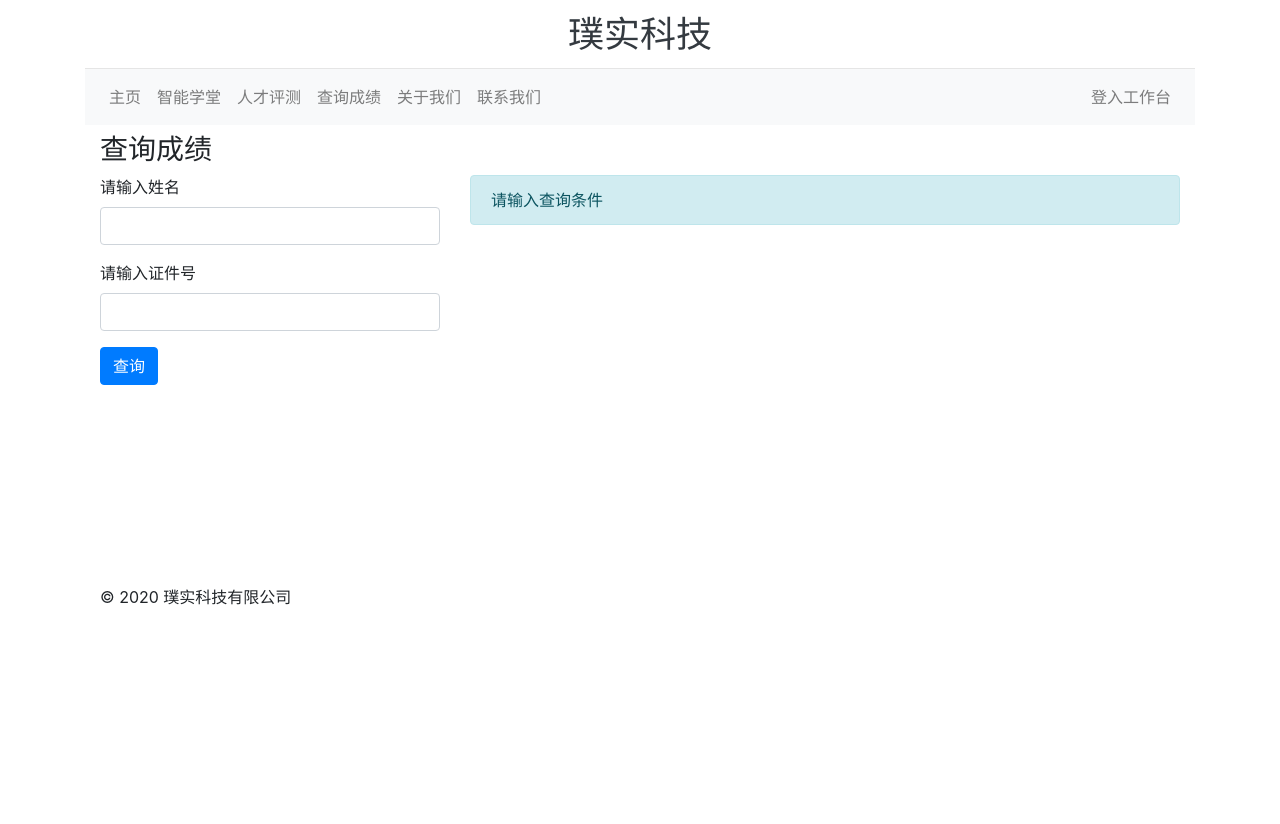
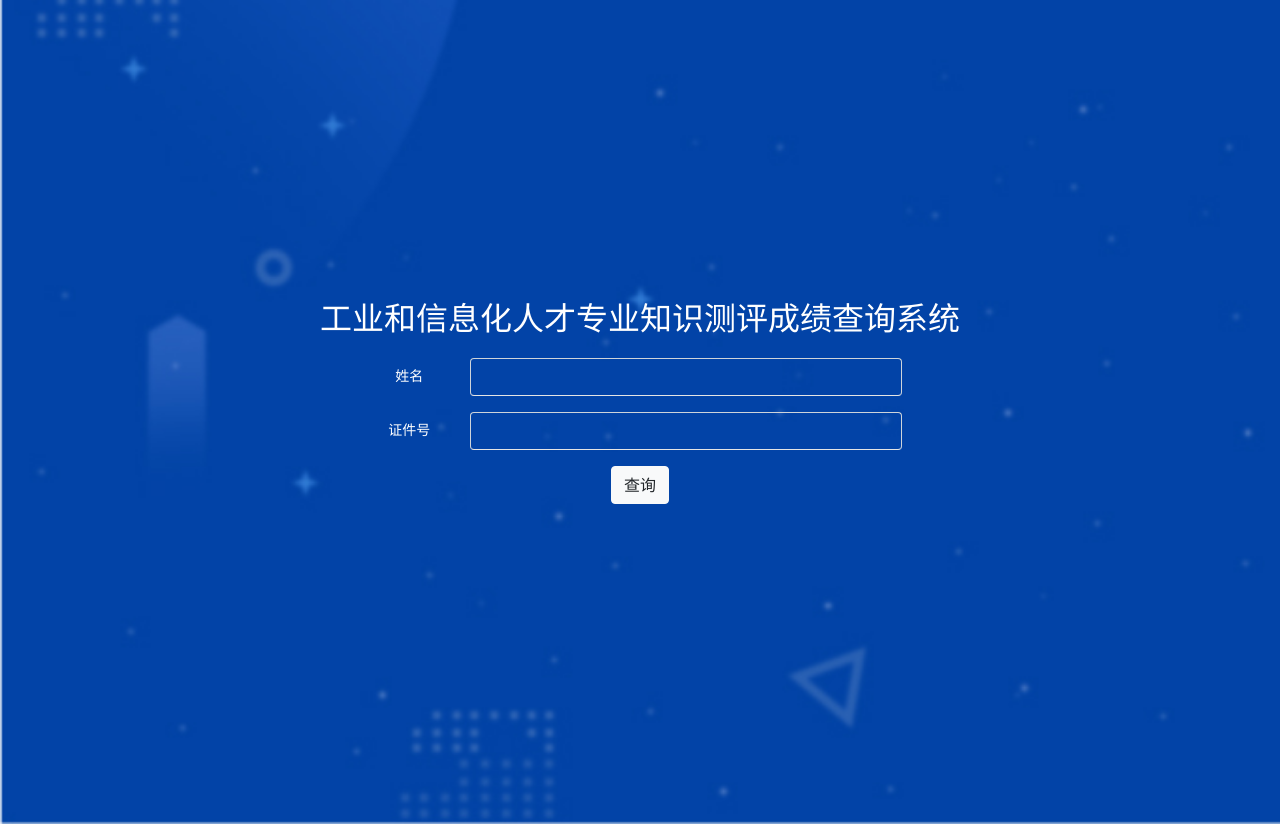
Before and after one commit to hejun0524/weixunborui, a Django app: template templates/home/grades.html in a window 1280 px wide. Before the commit the page ends 605 px from the top, so only its background shows below. Run offline with Django 3.2, Linux system fonts and the light colour scheme; the template is opened without the code that fills it, so the values that code supplies are empty; some libraries are stand-ins or nearby versions.

Commit message:
front page

```diff
--- a/exam/urls.py
+++ b/exam/urls.py
@@ -15,6 +15,7 @@ urlpatterns = [
     path('grades/', views.grades, name='grades'),
     path('grades/get-sample', views.grades_sample, name='grades_sample'),
     # AJAX urls
+    path('check_grades/', views.check_grades),
     path('change_category/<int:category_id>/', views.change_category),
     path('change_subject/<int:category_id>/<int:subject_id>/', views.change_subject),
     path('change_code_category/<int:category_id>/', views.change_code_category),
--- a/home/urls.py
+++ b/home/urls.py
@@ -13,4 +13,5 @@ urlpatterns = [
     path('logout/', views.logout, name='logout'),
     path('dashboard/', views.dashboard, name='dashboard'),
     path('grades/', views.grades, name='grades'),
+    path('query-grades/', views.query_grades),
 ]
--- /dev/null
+++ b/static/css/grades.css
@@ -0,0 +1,23 @@
+body {
+  background-image: url("/static/img/bg_grades.jpeg");
+  background-color: #cccccc;
+  background-size: cover;
+}
+
+div.box {
+  margin-top: 200px;
+  margin-bottom: 200px;
+  padding: 100px 100px;
+}
+
+form.box-form {
+  margin: 20px;
+  padding: 0 20%;
+}
+.box-alert {
+  margin: 0 150px;
+}
+
+input[type="text"] {
+  color: white;
+}
--- /dev/null
+++ b/static/js/dynamic_grades.js
@@ -0,0 +1,3 @@
+$("#btn_check").click(function (e) {
+  e.preventDefault();
+});
--- /dev/null
+++ b/templates/base_grades.html
@@ -0,0 +1,23 @@
+<!DOCTYPE html>
+<html lang="zh-Hans">
+
+<head>
+    {% load static %}
+    {% include 'global_css.html' %}
+    <link rel="stylesheet" href="{% static 'css/dashboard.css' %}">
+    <link rel="stylesheet" href="{% static 'css/grades.css' %}">
+    <title>{% block title %}{% endblock %}</title>
+</head>
+<body>
+
+<div class="container-fluid">
+    {% block content %}
+    {% endblock %}
+</div>
+
+{% include 'global_js.html' %}
+{% block js %}
+{% endblock %}
+</body>
+
+</html>
--- a/templates/exam/grades.html
+++ b/templates/exam/grades.html
@@ -15,6 +15,7 @@
                     <input type="file" class="form-control-file" id="excel_file" name="excel_file" accept=".xls, .xlsx" required>
                 </div>
                 <button type="submit" class="btn btn-sm btn-primary mb-2" name="btn_upload">上传</button>
+                <button type="button" class="btn btn-sm btn-secondary mb-2" name="btn_check" id="btn_check">检查（还没做这功能）</button>
             </form>
             <form role="form" method="post">
             {% csrf_token %}
@@ -54,5 +55,7 @@
             </form>
         </div>
     </div>
-
 {% endblock %}
+{% block js %}
+<script src="{% static 'js/dynamic_grades.js' %}"></script>
+{% endblock %}
--- a/templates/home/grades.html
+++ b/templates/home/grades.html
@@ -1,73 +1,84 @@
-{% extends 'base_home.html' %}
+{% extends 'base_grades.html' %}
 {% load static %}
 {% block title%}查询成绩{% endblock %}
 
 {% block content %}
-<div class="container" style="margin-bottom: 200px">
-  <h3>查询成绩</h3>
-  <div class="row">
-    <div class="col-md-4">
-      <form method="post" role="form">
+<div class="container box text-white text-center">
+  <h2 class="mx-auto">工业和信息化人才专业知识测评成绩查询系统</h2>
+  <form method="post" role="form" class="box-form" id="formGrade">
     {% csrf_token %}
-        <div class="form-group">
-          <label for="student_name">请输入姓名</label>
+    <div class="form-group row">
+      <label for="student_name" class="col-sm-2 col-form-label">姓名</label>
+      <div class="col-sm-10">
         <input type="text" class="form-control" id="student_name" name="student_name" required>
       </div>
-        <div class="form-group">
-          <label for="student_id">请输入证件号</label>
+    </div>
+    <div class="form-group row">
+      <label for="student_id" class="col-sm-2 col-form-label">证件号</label>
+      <div class="col-sm-10">
         <input type="text" class="form-control" id="student_id" name="student_id" required>
       </div>
-        <button type="submit" name="query" class="btn btn-primary">查询</button>
+    </div>
+    <button type="submit" name="query" id="btn_query" class="btn btn-light">查询</button>
   </form>
+  <div class="alert alert-danger box-alert" role="alert" hidden id="requiredAlert">
+    请输入姓名和证件号
   </div>
-
-    <div class="col-md-8">
-      {% if student_name and student_id %}
-        <table class="table table-sm">
-          <tbody>
+</div>
+<div class="modal" tabindex="-1" role="dialog" id="gradeModal">
+  <div class="modal-dialog modal-dialog-centered modal-lg" role="document">
+    <div class="modal-content">
+      <div class="modal-header">
+        <h5 class="modal-title">成绩一览</h5>
+        <button type="button" class="close" data-dismiss="modal" aria-label="Close">
+          <span aria-hidden="true">&times;</span>
+        </button>
+      </div>
+      <div class="modal-body" id="modalBody">
+        <p>
+        正在显示
+        <span id="pName" class="text-primary font-weight-bold"></span>
+        （证件号：<span id="pId" class="text-primary font-weight-bold"></span>）
+        的考试成绩
+        </p>
+        <table class="table table-bordered table-sm">
+          <thead>
             <tr>
-              <th>姓名</th>
-              <td>{{ student_name }}</th>
+              <th scope="col">#</th>
+              <th scope="col">科目</th>
+              <th scope="col">日期</th>
+              <th scope="col">分数</th>
+              <th scope="col">备注</th>
             </tr>
-            <tr>
-              <th>证件号</th>
-              <td>{{ student_id }}</th>
-            </tr>
-          </tbody>
+          </thead>
+          <tbody id="gradeBody"></tbody>
         </table>
-        <table class="table table-sm">
-          <tbody>
-            {% for grade in results %}
-              <tr class="table-active">
-                <th colspan="2">考试 {{ forloop.counter }}</th>
-              </tr>
-              <tr>
-                <th>科目</th>
-                <td>{{ grade.subject }}</th>
-              </tr>
-              <tr>
-                <th>成绩</th>
-                <td>{{ grade.grade }}</th>
-              </tr>
-              <tr>
-                <th>日期</th>
-                <td>{{ grade.date }}</th>
-              </tr>
-              <tr>
-                <th>备注</th>
-                <td>{{ grade.note }}</th>
-              </tr>
-            {% empty %}
-              <tr>
-                <th>抱歉，找不到对应的成绩。</th>
-              </tr>
-            {% endfor %}
-          </tbody>
-        </table>
-      {% else %}
-        <div class="alert alert-info" role="alert">请输入查询条件</div>
-      {% endif %}
+      </div>
+      <div class="modal-footer">
+        <button type="button" class="btn btn-secondary" data-dismiss="modal">关闭</button>
+      </div>
+    </div>
+  </div>
+</div>
+<div class="modal" tabindex="-1" role="dialog" id="notFoundModal">
+  <div class="modal-dialog modal-dialog-centered modal-lg" role="document">
+    <div class="modal-content">
+      <div class="modal-header">
+        <h5 class="modal-title">找不到结果</h5>
+        <button type="button" class="close" data-dismiss="modal" aria-label="Close">
+          <span aria-hidden="true">&times;</span>
+        </button>
+      </div>
+      <div class="modal-body" id="modalBody">
+        <p>找不到对应的成绩，请检查输入是否正确。</p>
+      </div>
+      <div class="modal-footer">
+        <button type="button" class="btn btn-secondary" data-dismiss="modal">关闭</button>
+      </div>
     </div>
   </div>
 </div>
 {% endblock %}
+{% block js %}
+<script src="{% static 'js/dynamic_home_grades.js' %}"></script>
+{% endblock %}
```
Also changed, not shown: exam/views.py (+41 -0 lines), home/views.py (+18 -20 lines), static/js/dynamic_home_grades.js (added, +38 -0 lines), static/img/bg_grades.jpeg (added). Lines whose indentation alone changed are shown as unchanged.
